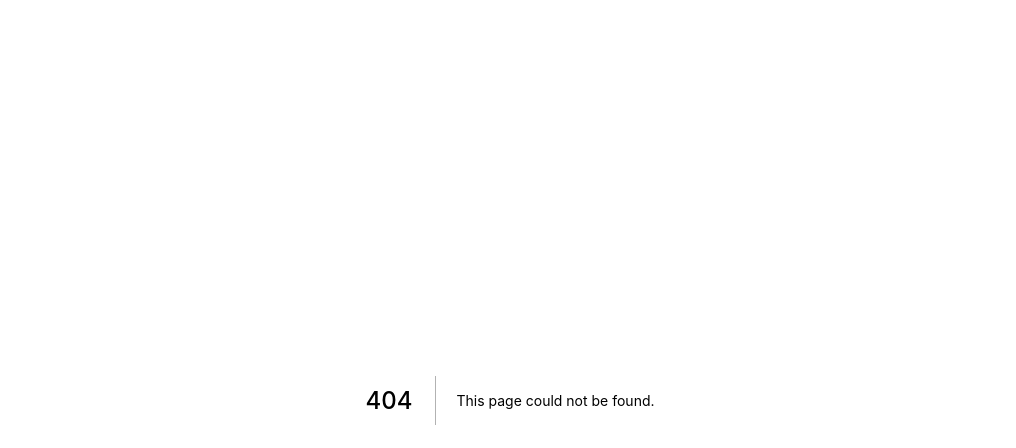
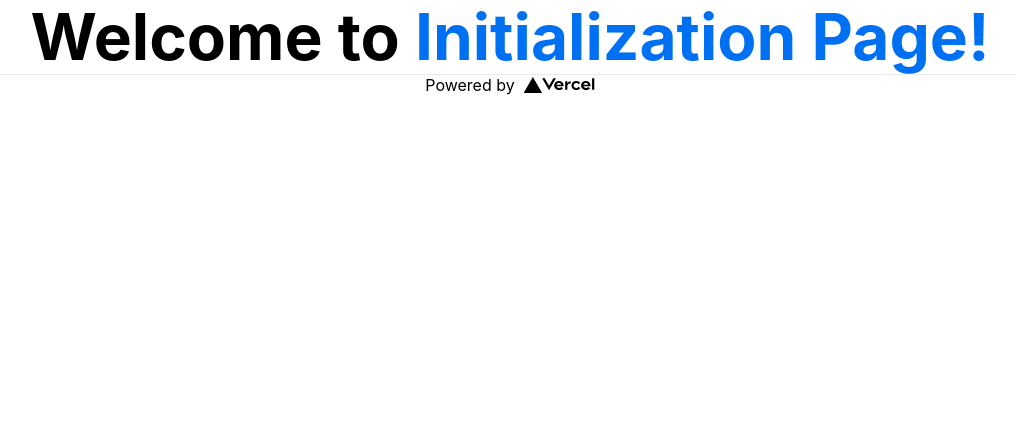
Before and after one commit to Burabari-Dev/keaki, a Next.js app: page /init in a window 1280 px wide. Before the commit this address had no page. Shown: the top 448 px of the page, without its empty margins (130-1146 px from the left). Built offline with nearby package versions, Linux system fonts and the light colour scheme.

Commit message:
create dummy Initialization page

```diff
--- /dev/null
+++ b/pages/init.js
@@ -0,0 +1,20 @@
+import Container from '../components/ui/Container';
+import Header from '../components/ui/Header';
+import Footer from '../components/ui/Footer';
+import styles from '../styles/Init.module.css';
+
+const Init = () => {
+  return (
+    <>
+    <Container>
+      <Header title='Initial Marketplace Setup' />
+      <h1 className={styles.Title}>
+        Welcome to <a href="https://keaki.com">Initialization Page!</a>
+      </h1>
+    </Container>
+    <Footer/>
+    </>
+  )
+}
+
+export default Init;
--- /dev/null
+++ b/styles/Init.module.css
@@ -0,0 +1,24 @@
+.InitPage {
+  display: flex;
+  width: 100%;
+  height: 100vh;
+  justify-content: center;
+  align-items: center;
+}
+
+.Title a {
+  color: #0070f3;
+  text-decoration: none;
+}
+
+.Title a:hover,
+.Title a:focus,
+.Title a:active {
+  text-decoration: underline;
+}
+
+.Title {
+  margin: 0;
+  line-height: 1.15;
+  font-size: 4rem;
+}
```
